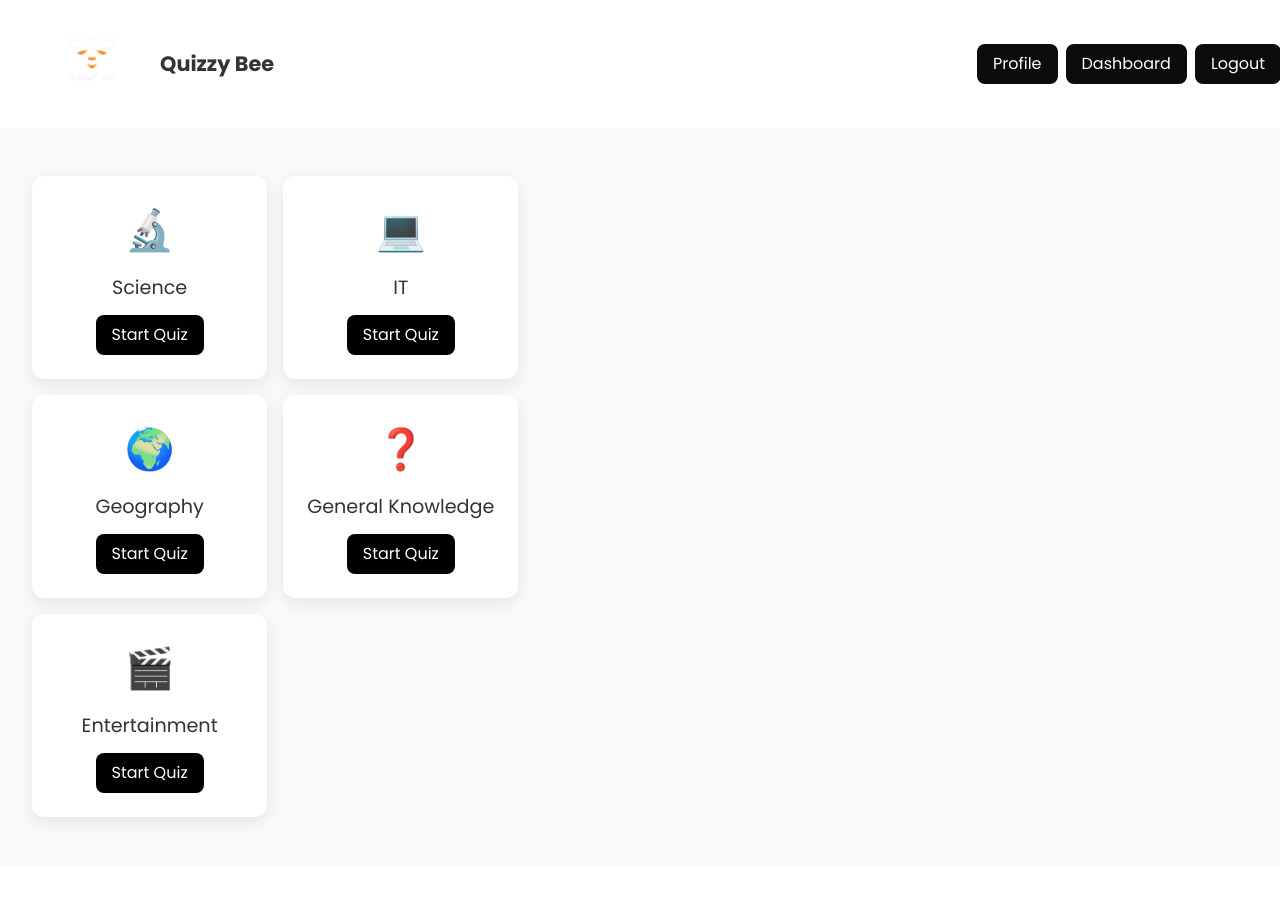
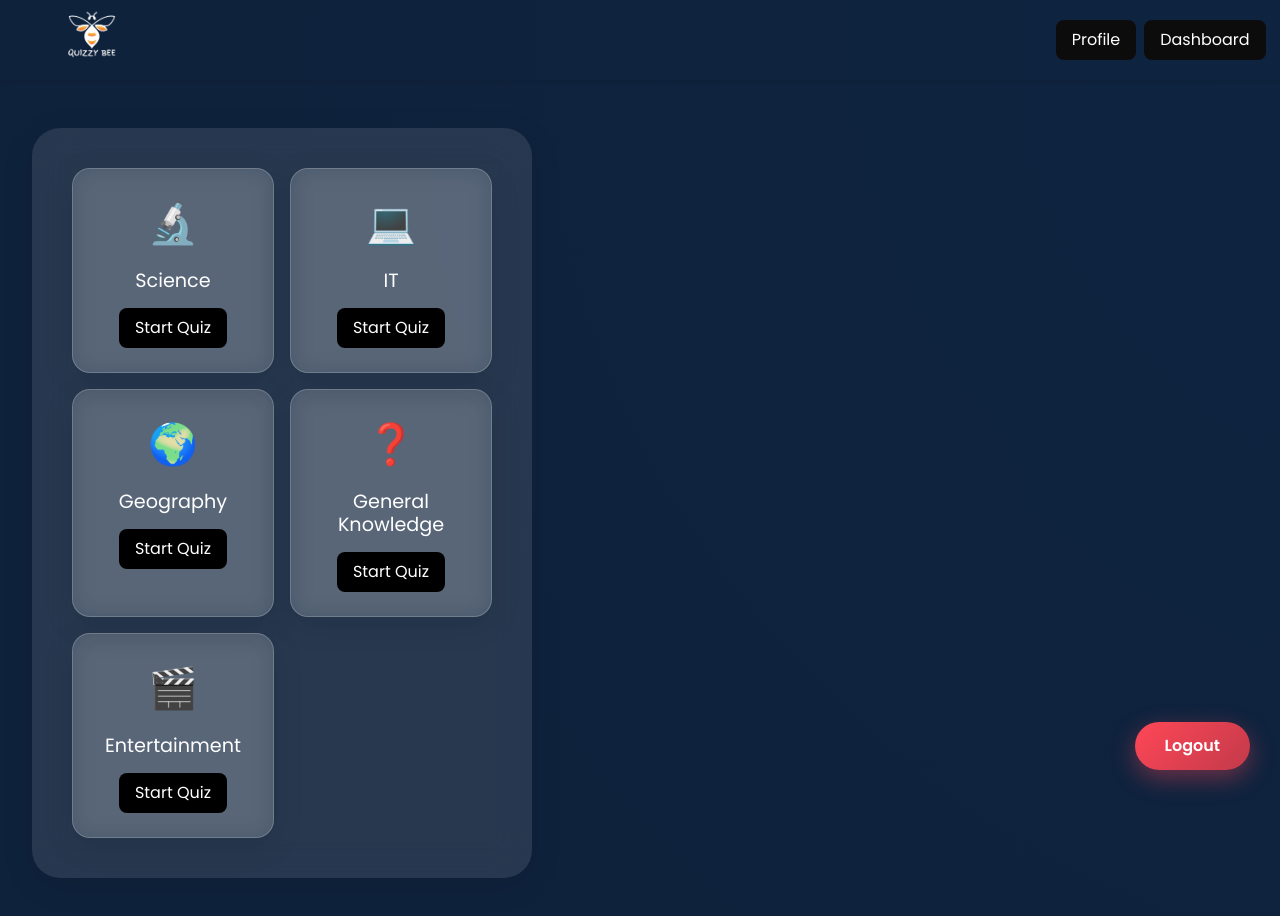
Before and after one commit to Rejina7/WebProject, a React (Vite) app in the folder frontend/: page /home in a window 1280 px wide. Shown: the top 916 px of the page. Before the commit the page ends 865 px from the top, so only its background shows below. Built offline with nearby package versions, Linux system fonts and the light colour scheme.

Commit message:
fixed homepage ui

```diff
--- a/frontend/src/Pages/Public/Dashboard.jsx
+++ b/frontend/src/Pages/Public/Dashboard.jsx
@@ -73,6 +73,11 @@ export default function Homepage() {
       <footer className="dashboard-footer">
         <p>&copy; 2026 Quizzy Bee. Keep learning! 🐝</p>
       </footer>
+
+      {/* Logout Button - Bottom Right */}
+      <Link to="/logout" className="logout-button-fixed">
+        Logout
+      </Link>
     </div>
   );
 }
--- a/frontend/src/Pages/Public/Homepage.jsx
+++ b/frontend/src/Pages/Public/Homepage.jsx
@@ -24,7 +24,7 @@ export default function Homepage() {
       <nav className="homepage-navbar">
         <div className="homepage-logo">
           <img src={logo} alt="Quizzy Bee Logo" />
-          Quizzy Bee
+
         </div>
 
         {/* Right side: Buttons + Search */}
@@ -32,7 +32,6 @@ export default function Homepage() {
           <div className="navbar-buttons">
             <button className="nav-btn">Profile</button>
             <button className="nav-btn">Dashboard</button>
-            <button className="nav-btn">Logout</button>
           </div>
           <div className="navbar-search">
             <input
@@ -49,6 +48,7 @@ export default function Homepage() {
       <section className="homepage-hero">
         {/* Left: Categories */}
         <div className="hero-left">
+          <div className="categories-container">
             {filteredCategories.length > 0 ? (
               filteredCategories.map((c) => (
                 <div key={c.id} className="category-card">
@@ -61,6 +61,7 @@ export default function Homepage() {
               <p className="no-results">No categories found.</p>
             )}
           </div>
+        </div>
 
         {/* Right: Hero Image */}
         <div className="hero-right">
@@ -69,6 +70,9 @@ export default function Homepage() {
           </div>
         </div>
       </section>
+
+      {/* Logout Button - Bottom Right */}
+      <button className="logout-button-fixed">Logout</button>
     </div>
   );
 }
--- a/frontend/src/css/dashboard.css
+++ b/frontend/src/css/dashboard.css
@@ -167,6 +167,30 @@ body {
   border-top: 1px solid rgba(255,255,255,0.2);
 }
 
+/* Logout Button - Fixed Bottom Right */
+.logout-button-fixed {
+  position: fixed;
+  bottom: 30px;
+  right: 30px;
+  background: linear-gradient(135deg, #ff4757, #c23a4a);
+  color: white;
+  padding: 12px 30px;
+  border-radius: 25px;
+  text-decoration: none;
+  font-weight: 600;
+  font-size: 16px;
+  box-shadow: 0 8px 25px rgba(255, 71, 87, 0.4);
+  transition: all 0.3s ease;
+  z-index: 1000;
+  cursor: pointer;
+}
+
+.logout-button-fixed:hover {
+  transform: translateY(-3px);
+  box-shadow: 0 12px 35px rgba(255, 71, 87, 0.6);
+  background: linear-gradient(135deg, #c23a4a, #ff4757);
+}
+
 /* Responsive */
 @media (max-width: 768px) {
   .dashboard-stats {
--- a/frontend/src/css/homepage.css
+++ b/frontend/src/css/homepage.css
@@ -1,13 +1,29 @@
 /* ============================= */
-/* General Container */
+/* Global */
+html {
+  overflow-y: scroll;
+  background: radial-gradient(circle at top right, #0e2441, #0f223c 70%);
+}
+
+body {
+  margin: 0;
+  padding: 0;
+  background: radial-gradient(circle at top right, #0e2441, #0f223c 70%);
+}
+
+/* ============================= */
+/* Main Container */
 .homepage-container {
   font-family: 'Poppins', sans-serif;
   color: #333;
   margin: 0;
   padding: 0;
   box-sizing: border-box;
-  width: 164%;
+  width: 160%;
   min-height: 100vh;
+  background: radial-gradient(circle at top right, #0e2441, #0f223c 70%);
+  overflow-x: hidden;
+
 }
 
 /* ============================= */
@@ -17,7 +33,8 @@
   align-items: center;
   justify-content: space-between;
   padding: 1rem 2rem;
-
+  width: 100%;
+  height: 80px;
   box-shadow: 0 2px 5px rgba(0,0,0,0.1);
 }
 
@@ -45,7 +62,6 @@
 .navbar-buttons {
   display: flex;
   gap: 0.5rem;
-  align-items: center;
 }
 
 .nav-btn {
@@ -78,23 +94,42 @@
 }
 
 /* ============================= */
-/* Hero Section */
+/* Hero Section (FIXED HEIGHT) */
 .homepage-hero {
+  flex: 1;
   display: flex;
   gap: 2rem;
   padding: 3rem 2rem;
-  background-color: #f9f9f9;
   align-items: flex-start;
+  min-height: calc(100vh - 80px);
+
 }
 
-/* Left side: Categories as grid */
+
+/* ============================= */
+/* Left side: Categories */
 .hero-left {
-  display: grid;
-  grid-template-columns: repeat(2, 1fr); /* 2 per row */
-  gap: 1rem;
-  max-width: 500px; /* optional, keeps layout neat */
+  display: flex;
+  align-items: center;
+  justify-content: center;
+  max-width: 500px;
+  min-height: 400px;
 }
 
+/* Transparent Categories Container */
+.categories-container {
+  width: 100%;
+  padding: 40px;
+  border-radius: 28px;
+  background: rgba(255, 255, 255, 0.1);
+  backdrop-filter: blur(18px);
+  box-shadow: 0 8px 32px rgba(0, 0, 0, 0.1);
+  display: grid;
+  grid-template-columns: repeat(2, 1fr);
+  gap: 1rem;
+}
+
+/* ============================= */
 /* Right side: Hero image */
 .hero-right {
   flex: 1;
@@ -112,12 +147,15 @@
 /* ============================= */
 /* Category Cards */
 .category-card {
-  background-color: #fff;
-  border-radius: 12px;
+  border-radius: 18px;
   padding: 1.5rem;
   text-align: center;
-  box-shadow: 0 5px 15px rgba(0,0,0,0.08);
   transition: transform 0.3s, box-shadow 0.3s;
+  background: rgba(255, 255, 255, 0.15);
+  backdrop-filter: blur(12px);
+  box-shadow: 0 8px 32px rgba(0, 0, 0, 0.1);
+  border: 1px solid rgba(255, 255, 255, 0.2);
+  color: white;
 }
 
 .category-card:hover {
@@ -150,20 +188,47 @@
   background-color: #0077ff;
 }
 
-/* No results text */
+/* ============================= */
+/* No Results */
 .no-results {
   font-size: 1rem;
-  color: #888;
+  color: #bfc9d6;
   text-align: center;
+  align-self: center;
+  justify-self: center;
+}
+
+/* ============================= */
+/* Logout Button */
+.logout-button-fixed {
+  position: fixed;
+  bottom: 30px;
+  right: 30px;
+  background: linear-gradient(135deg, #cc101f, #dc122a);
+  color: white;
+  padding: 12px 30px;
+  border: none;
+  border-radius: 25px;
+  font-weight: 600;
+  font-size: 16px;
+  box-shadow: 0 8px 25px rgba(252, 252, 252, 0.4);
+  transition: all 0.3s ease;
+  z-index: 1000;
+  cursor: pointer;
+}
+
+.logout-button-fixed:hover {
+  transform: translateY(-3px);
+  box-shadow: 0 12px 35px rgba(255, 71, 87, 0.6);
+  background: linear-gradient(135deg, #c23a4a, #ff4757);
 }
 
 /* ============================= */
 /* Responsive */
 @media (max-width: 900px) {
-  /* Navbar stacks vertically */
   .homepage-navbar {
     flex-direction: column;
-    align-items: center;
+    height: auto;
     gap: 0.5rem;
   }
 
@@ -172,15 +237,13 @@
     gap: 0.5rem;
   }
 
-  /* Hero stacks vertically */
   .homepage-hero {
     flex-direction: column;
     align-items: center;
   }
 
   .hero-left {
-    grid-template-columns: 1fr; /* single column on small screens */
-    gap: 1rem;
+    grid-template-columns: 1fr;
     justify-items: center;
   }
 
```
Lines whose indentation alone changed are shown as unchanged.
